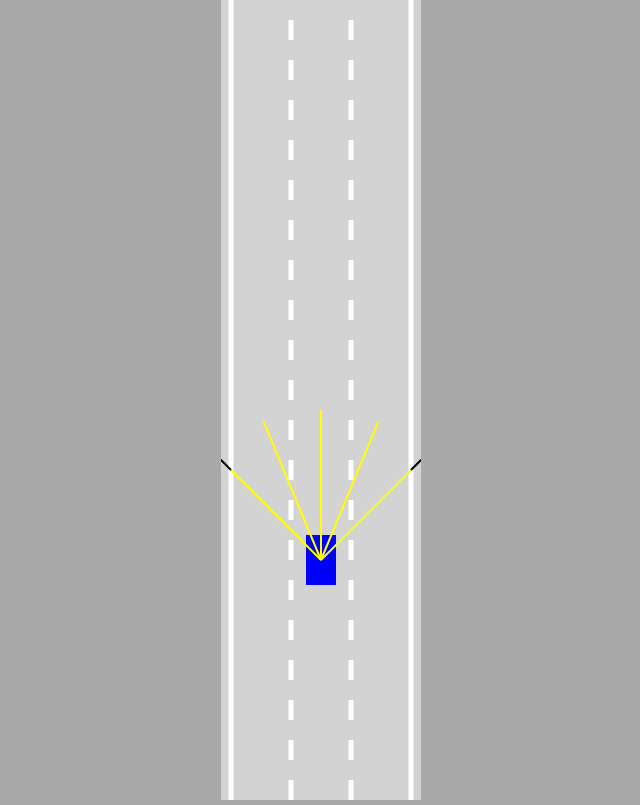
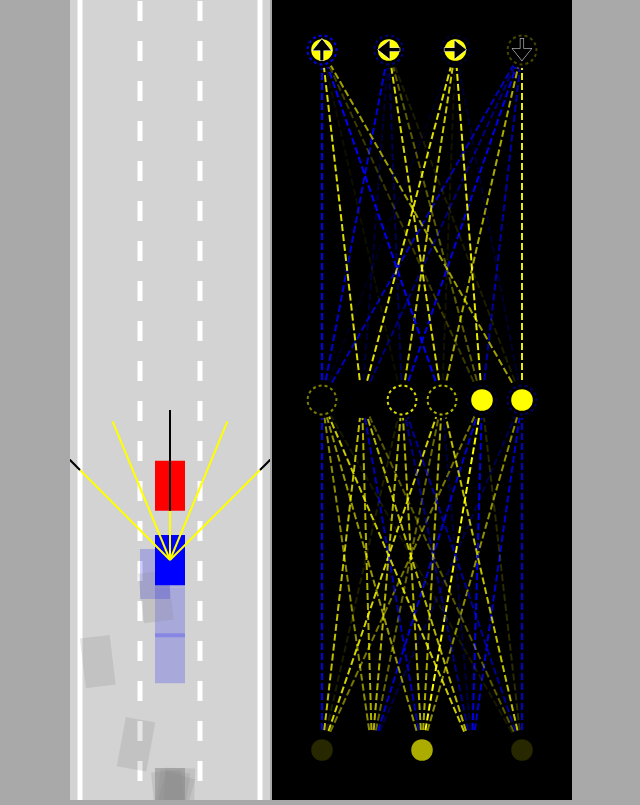
Before and after one commit to AnmolVerma404/Self-Driving-Car, a plain HTML site: page index.html in a window 1280 px wide. Shown: the whole page, without its empty margins (319-959 px from the left). Drawn offline with Linux system fonts and the light colour scheme.

Commit message:
feat: :brain: added 100 AI cars now working on storing prev data

```diff
--- a/car.js
+++ b/car.js
@@ -36,11 +36,11 @@ class Car {
 			);
 			const outputs = NeuralNetwork.feedForward(offsets, this.brain);
 
-			if(this.useBrain){
-				this.controls.forward=outputs[0];
-				this.controls.left=outputs[1];
-				this.controls.right=outputs[2];
-				this.controls.reverse=outputs[3];
+			if (this.useBrain) {
+				this.controls.forward = outputs[0];
+				this.controls.left = outputs[1];
+				this.controls.right = outputs[2];
+				this.controls.reverse = outputs[3];
 			}
 		}
 	}
@@ -116,7 +116,7 @@ class Car {
 		this.x -= Math.sin(this.angle) * this.speed;
 		this.y -= Math.cos(this.angle) * this.speed;
 	}
-	draw(ctx, color) {
+	draw(ctx, color, drawSensor = false) {
 		if (this.damaged) {
 			ctx.fillStyle = 'gray';
 		} else {
@@ -128,7 +128,7 @@ class Car {
 			ctx.lineTo(this.polygon[i].x, this.polygon[i].y);
 		}
 		ctx.fill();
-		if (this.sensor) {
+		if (this.sensor && drawSensor) {
 			this.sensor.draw(ctx);
 		}
 	}
--- a/index.html
+++ b/index.html
@@ -8,7 +8,9 @@
 		<link rel="stylesheet" href="./style.css" />
 	</head>
 	<body>
-		<canvas id="myCanvas"></canvas>
+		<canvas id="carCanvas"></canvas>
+		<canvas id="networkCanvas"></canvas>
+		<script src="./visualizer.js"></script>
 		<script src="./network.js"></script>
 		<script src="./sensors.js"></script>
 		<script src="./utils.js"></script>
--- a/main.js
+++ b/main.js
@@ -1,26 +1,53 @@
-const canvas = document.getElementById('myCanvas');
-canvas.width = 200;
+const carCanvas = document.getElementById('carCanvas');
+carCanvas.width = 200;
+const networkCanvas = document.getElementById('networkCanvas');
+networkCanvas.width = 300;
 
-const ctx = canvas.getContext('2d');
-const road = new Road(canvas.width / 2, canvas.width * 0.9);
-const car = new Car(road.getLaneCenter(1), 100, 30, 50, 'AI');
+const carCtx = carCanvas.getContext('2d');
+const networkCtx = networkCanvas.getContext('2d');
+
+const road = new Road(carCanvas.width / 2, carCanvas.width * 0.9);
+// const car = new Car(road.getLaneCenter(1), 100, 30, 50, 'AI');
+const N = 100;
+const cars = generateCars(N);
 const traffic = [new Car(road.getLaneCenter(1), -100, 30, 50, 'DUMMY', 2)];
 
 animate();
 
-function animate() {
+function generateCars(N) {
+	const cars = [];
+	for (let i = 1; i <= N; ++i) {
+		cars.push(new Car(road.getLaneCenter(1), 100, 30, 50, 'AI'));
+	}
+	return cars;
+}
+
+function animate(time) {
 	for (let i = 0; i < traffic.length; ++i) {
 		traffic[i].update(road.borders, []);
 	}
-	car.update(road.borders, traffic);
-	canvas.height = window.innerHeight;
-	ctx.save();
-	ctx.translate(0, -car.y + canvas.height * 0.7);
-	road.draw(ctx);
+	for (let i = 0; i < cars.length; ++i) {
+		cars[i].update(road.borders, traffic);
+	}
+	const bestCar = cars.find(c => c.y == Math.min(...cars.map(c => c.y)));
+
+	carCanvas.height = window.innerHeight;
+	networkCanvas.height = window.innerHeight;
+
+	carCtx.save();
+	carCtx.translate(0, -bestCar.y + carCanvas.height * 0.7);
+	road.draw(carCtx);
 	for (let i = 0; i < traffic.length; ++i) {
-		traffic[i].draw(ctx, 'red');
+		traffic[i].draw(carCtx, 'red');
 	}
-	car.draw(ctx, 'blue');
-	ctx.restore();
+	carCtx.globalAlpha = 0.2;
+	for (let i = 0; i < cars.length; ++i) {
+		cars[i].draw(carCtx, 'blue');
+	}
+	carCtx.globalAlpha = 1;
+	bestCar.draw(carCtx, 'blue', true);
+	carCtx.restore();
+	networkCtx.lineDashOffset = -time / 50;
+	Visualizer.drawNetwork(networkCtx, bestCar.brain);
 	requestAnimationFrame(animate);
 }
--- a/style.css
+++ b/style.css
@@ -21,6 +21,9 @@
 	--midnight-voilet: #1f242d;
 	--groung-green: #07252d;
 }
-#myCanvas {
+#networkCanvas {
+	background: black;
+}
+#carCanvas {
 	background: lightgray;
 }
--- a/utils.js
+++ b/utils.js
@@ -37,3 +37,11 @@ function polyIntersect(poly1, poly2) {
 	}
 	return false;
 }
+
+function getRGBA(value){
+    const alpha=Math.abs(value);
+    const R=value<0?0:255;
+    const G=R;
+    const B=value>0?0:255;
+    return "rgba("+R+","+G+","+B+","+alpha+")";
+}
--- /dev/null
+++ b/visualizer.js
@@ -0,0 +1,103 @@
+class Visualizer {
+	static drawNetwork(ctx, network) {
+		const margin = 50;
+		const left = margin;
+		const top = margin;
+		const width = ctx.canvas.width - margin * 2;
+		const height = ctx.canvas.height - margin * 2;
+
+		const levelHeight = height / network.levels.length;
+
+		for (let i = network.levels.length - 1; i >= 0; i--) {
+			const levelTop =
+				top +
+				lerp(
+					height - levelHeight,
+					0,
+					network.levels.length == 1 ? 0.5 : i / (network.levels.length - 1)
+				);
+
+			ctx.setLineDash([7, 3]);
+			Visualizer.drawLevel(
+				ctx,
+				network.levels[i],
+				left,
+				levelTop,
+				width,
+				levelHeight,
+				i == network.levels.length - 1 ? ['🠉', '🠈', '🠊', '🠋'] : []
+			);
+		}
+	}
+
+	static drawLevel(ctx, level, left, top, width, height, outputLabels) {
+		const right = left + width;
+		const bottom = top + height;
+
+		const { inputs, outputs, weights, biases } = level;
+
+		for (let i = 0; i < inputs.length; i++) {
+			for (let j = 0; j < outputs.length; j++) {
+				ctx.beginPath();
+				ctx.moveTo(Visualizer.#getNodeX(inputs, i, left, right), bottom);
+				ctx.lineTo(Visualizer.#getNodeX(outputs, j, left, right), top);
+				ctx.lineWidth = 2;
+				ctx.strokeStyle = getRGBA(weights[i][j]);
+				ctx.stroke();
+			}
+		}
+
+		const nodeRadius = 18;
+		for (let i = 0; i < inputs.length; i++) {
+			const x = Visualizer.#getNodeX(inputs, i, left, right);
+			ctx.beginPath();
+			ctx.arc(x, bottom, nodeRadius, 0, Math.PI * 2);
+			ctx.fillStyle = 'black';
+			ctx.fill();
+			ctx.beginPath();
+			ctx.arc(x, bottom, nodeRadius * 0.6, 0, Math.PI * 2);
+			ctx.fillStyle = getRGBA(inputs[i]);
+			ctx.fill();
+		}
+
+		for (let i = 0; i < outputs.length; i++) {
+			const x = Visualizer.#getNodeX(outputs, i, left, right);
+			ctx.beginPath();
+			ctx.arc(x, top, nodeRadius, 0, Math.PI * 2);
+			ctx.fillStyle = 'black';
+			ctx.fill();
+			ctx.beginPath();
+			ctx.arc(x, top, nodeRadius * 0.6, 0, Math.PI * 2);
+			ctx.fillStyle = getRGBA(outputs[i]);
+			ctx.fill();
+
+			ctx.beginPath();
+			ctx.lineWidth = 2;
+			ctx.arc(x, top, nodeRadius * 0.8, 0, Math.PI * 2);
+			ctx.strokeStyle = getRGBA(biases[i]);
+			ctx.setLineDash([3, 3]);
+			ctx.stroke();
+			ctx.setLineDash([]);
+
+			if (outputLabels[i]) {
+				ctx.beginPath();
+				ctx.textAlign = 'center';
+				ctx.textBaseline = 'middle';
+				ctx.fillStyle = 'black';
+				ctx.strokeStyle = 'white';
+				ctx.font = nodeRadius * 1.5 + 'px Arial';
+				ctx.fillText(outputLabels[i], x, top + nodeRadius * 0.1);
+				ctx.lineWidth = 0.5;
+				ctx.strokeText(outputLabels[i], x, top + nodeRadius * 0.1);
+			}
+		}
+	}
+
+	static #getNodeX(nodes, index, left, right) {
+		return lerp(
+			left,
+			right,
+			nodes.length == 1 ? 0.5 : index / (nodes.length - 1)
+		);
+	}
+}
```
